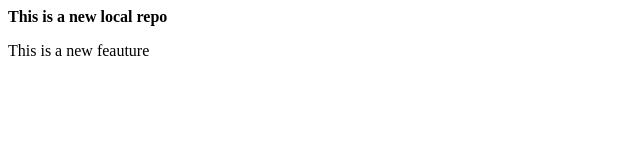
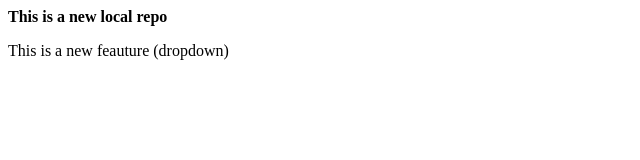
Before and after one commit to Akshay-Titkare/Local-Repo, a plain HTML site: page index.html in a window 1280 px wide. Shown: the full height of the page, 0-640 px from the left. Drawn offline with Linux system fonts and the light colour scheme.

Commit message:
add dropdown

```diff
--- a/index.html
+++ b/index.html
@@ -1,2 +1,2 @@
 <p><b>This is a new local repo</b></p>
-<p> This is a new feauture</p>
+<p> This is a new feauture (dropdown)</p>
```
